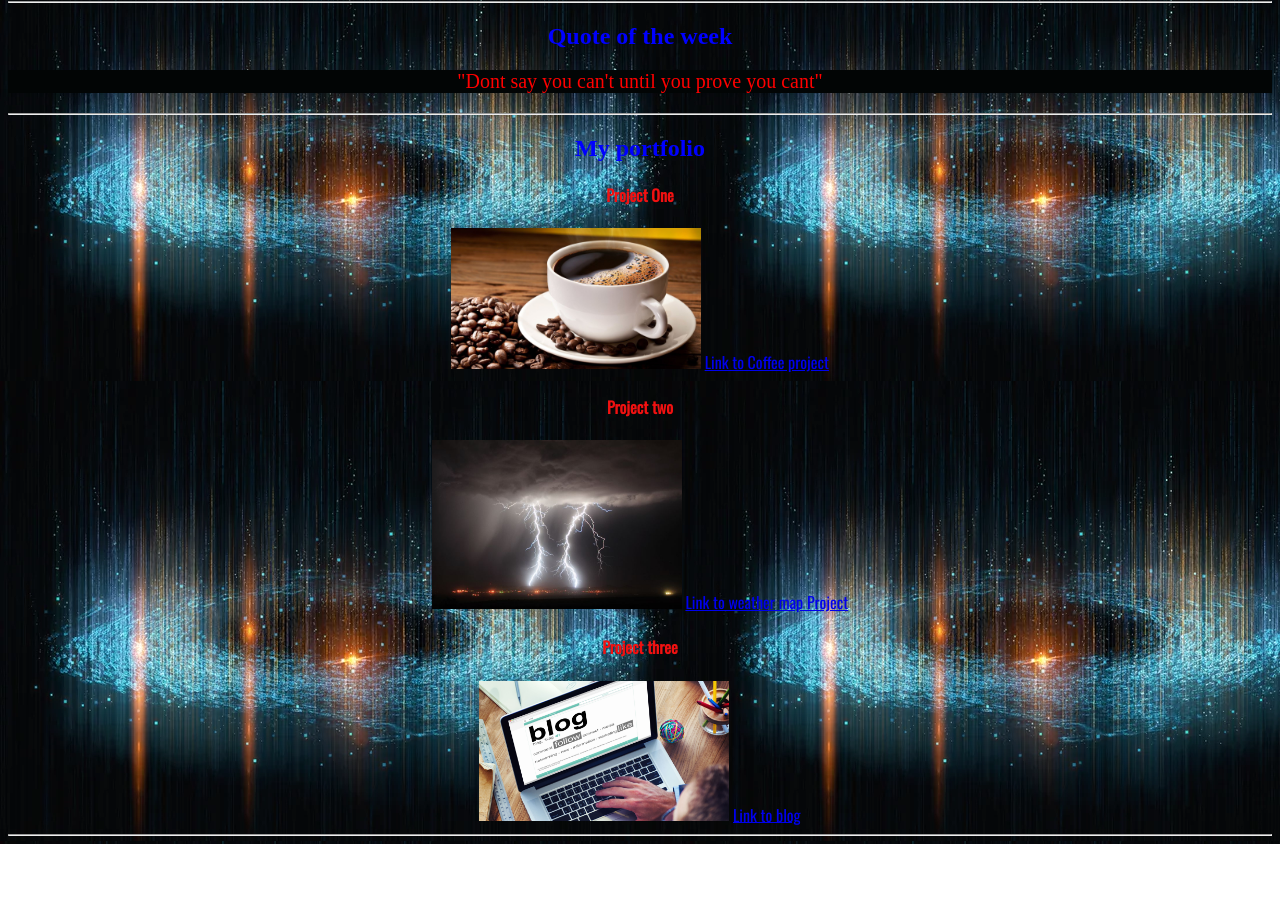
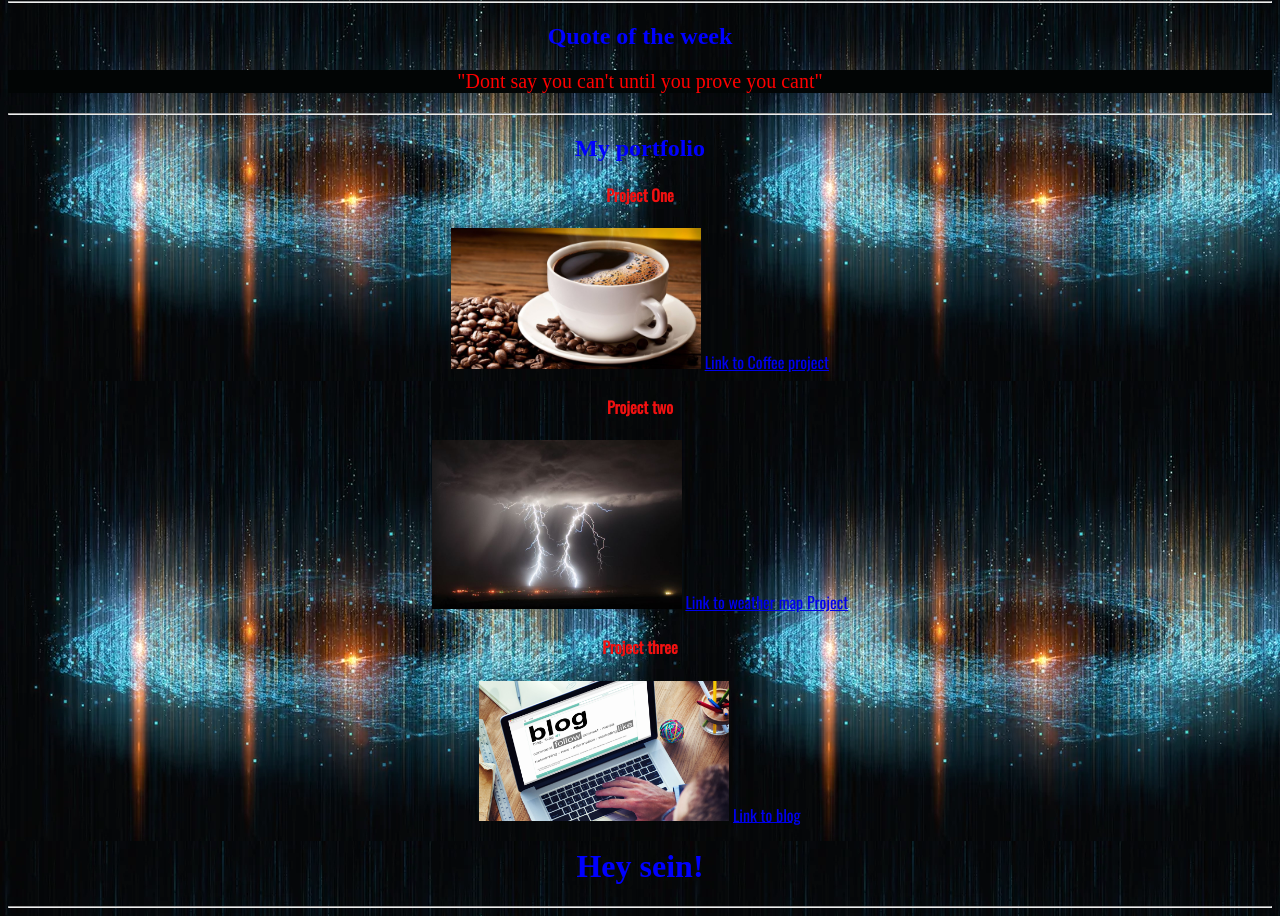
Before and after one commit to ZakeriaDaniels/ZakeriaDaniels.github.io, a plain HTML site: page index.html in a window 1280 px wide. Shown: the part 79-995 px from the top of the page. Before the commit the page ends 923 px from the top, so only its background shows below. Drawn offline with nearby package versions, Linux system fonts and the light colour scheme.

Commit message:
edited meesage

```diff
--- a/index.html
+++ b/index.html
@@ -19,7 +19,7 @@
 <hr>
     <h2>My portfolio</h2>
     <div id="projectone">
-        <h4>Project One</h4>
+        <h4>Project One </h4>
         <img src="blog/coffee.jpeg">
         <a href="https://github.com/Zakeria-Tamica-Coffee-Project/coffee-project.git" target="_blank">Link to Coffee project</a>
     </div>
@@ -33,6 +33,7 @@
         <img src="blog/create-a-blog.jpeg">
         <a href="#" target="_blank">Link to blog</a>
     </div>
+<h1>Hey sein!</h1>
     <hr>
 </body>
 </html>
```
